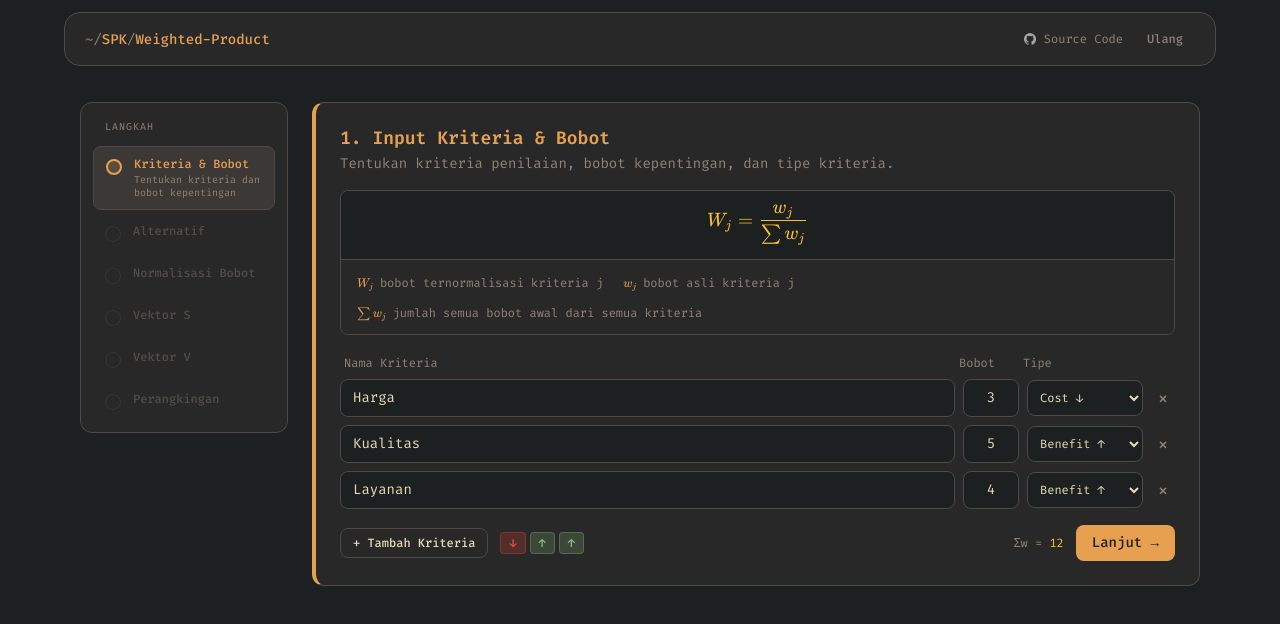
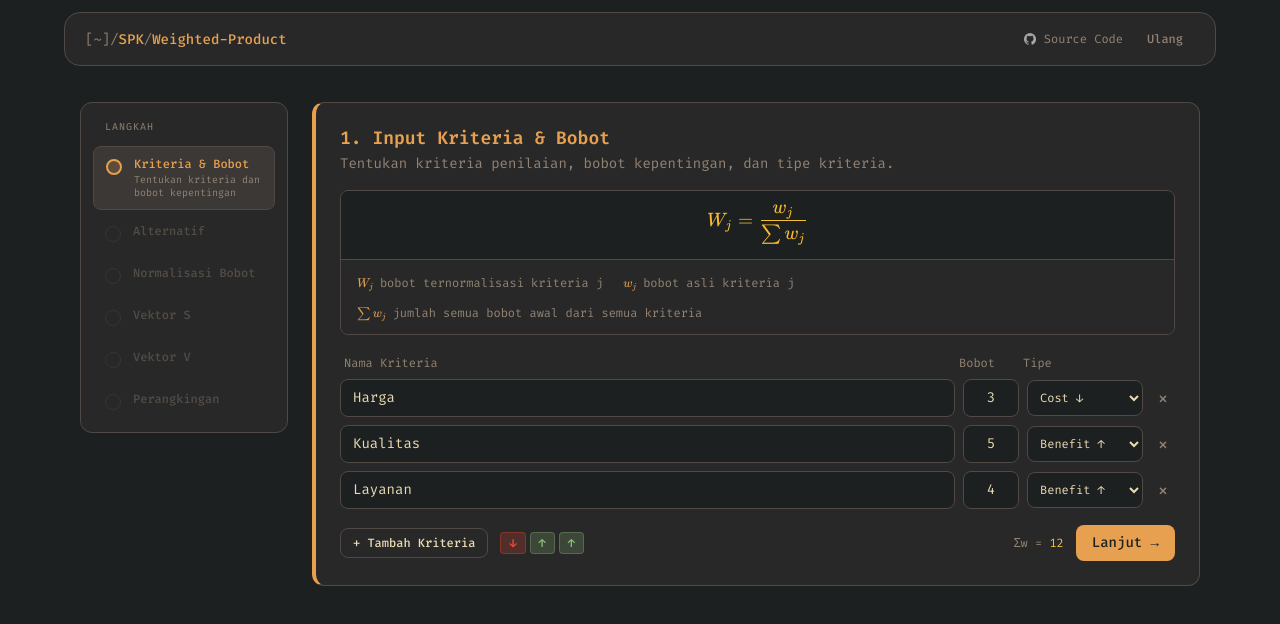
Before and after one commit to rywndr/spk-wp, a React (Vite) app: page / in a window 1280 px wide. Shown: the top 624 px of the page. Built offline with nearby package versions, Linux system fonts and the light colour scheme.

Commit message:
style: highlight tilde as link and tweak breadcrumb text

```diff
--- a/src/components/layout/Navbar.tsx
+++ b/src/components/layout/Navbar.tsx
@@ -14,7 +14,13 @@ export function Navbar() {
           <div className="flex items-center gap-3">
             {/* logo mark */}
             <div>
-              <span className="font-mono text-gruvbox-muted text-sm">~</span>
+              <span className="font-mono text-gruvbox-muted text-sm">
+                <a
+                href="https://haikhalroy.me"
+                className="hover:text-gruvbox-orange transition-colors">
+                  [~]
+                </a>
+              </span>
               <span className="font-mono text-gruvbox-muted text-sm">/</span>
               <span className="font-mono text-gruvbox-orange text-sm font-medium">
                 SPK
```
